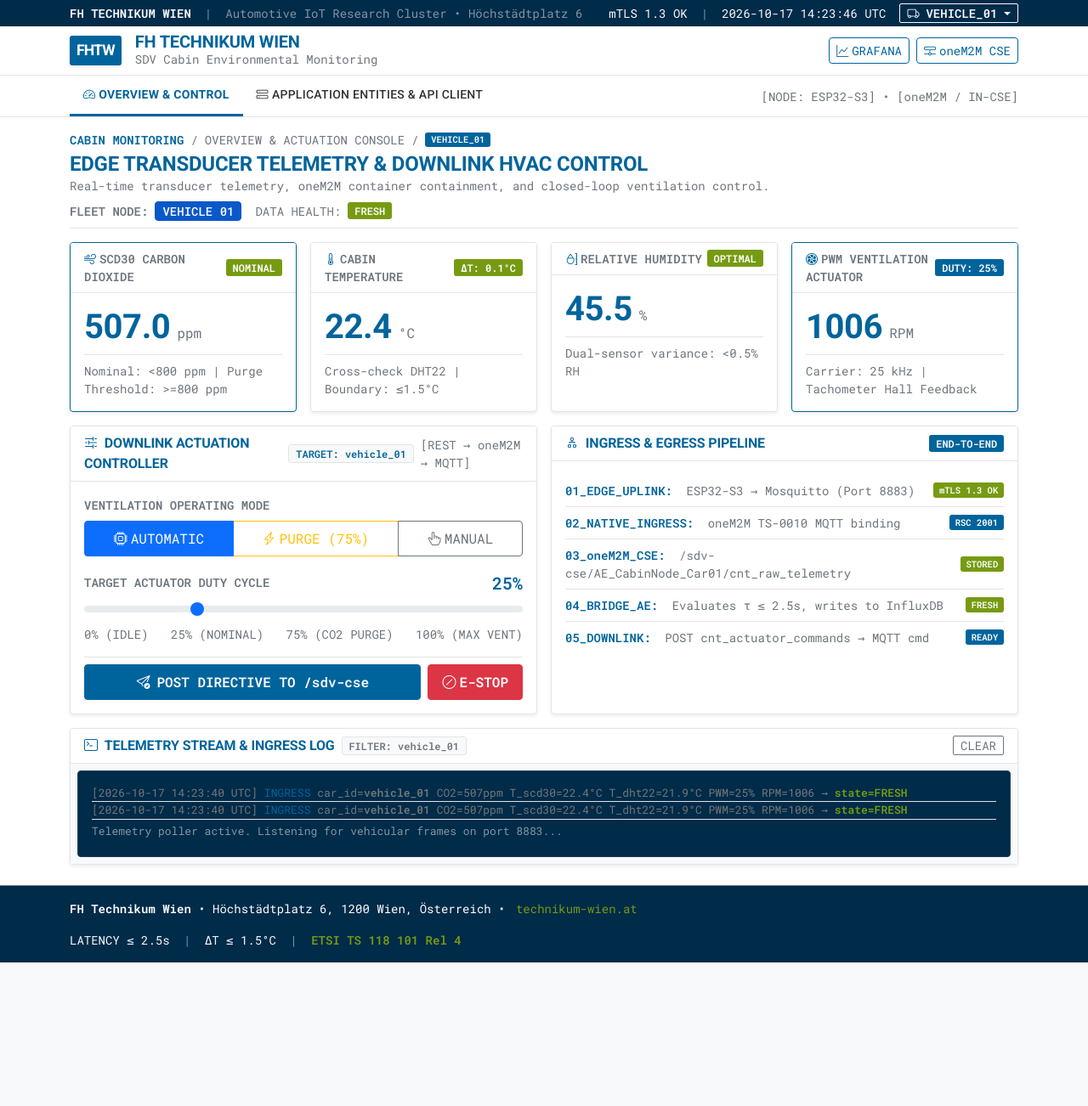
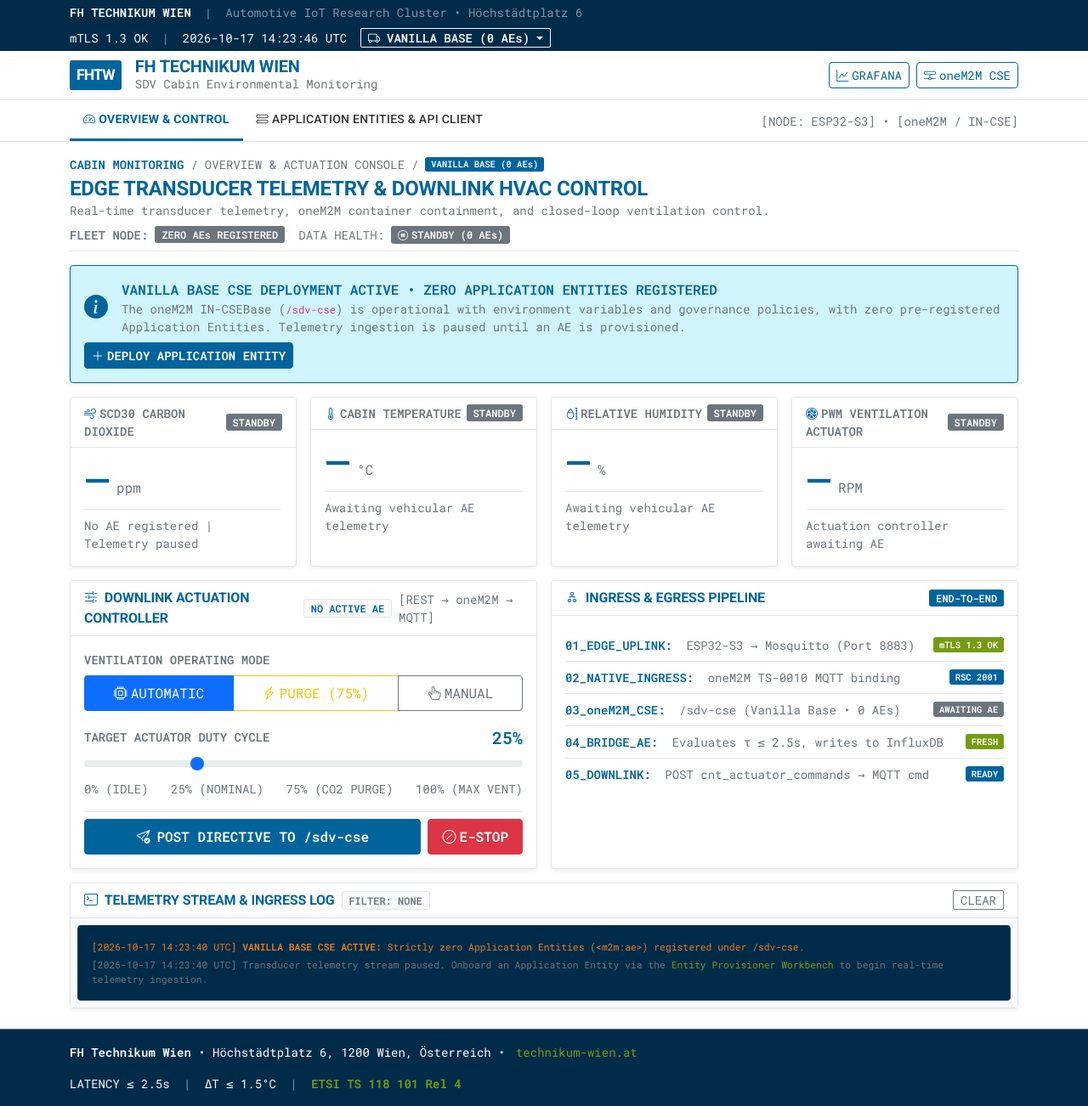
Before and after one commit to imosudi/HVAC-iot-monitoring, a Flask app: page / in a window 1280 px wide. Shown: the whole page at 85% size. Before the commit the page ends 1133 px from the top, so only its background shows below. Run offline with Flask 3, Linux system fonts and the light colour scheme; data that the repository does not hold is empty.

Commit message:
feat(portal): reflect vanilla base CSE state with zero registered application entities
Adapt the overview and navigation consoles to dynamically represent an uncommissioned vanilla Base CSE environment without pre-registered vehicular nodes.

- Display standby notification and paused telemetry stream when zero AEs exist
- Update fleet selector dropdown and pill switcher to indicate zero registered nodes
- Reconcile pipeline card to show awaiting AE status rather than static vehicle path
- Support STANDBY data health badge in telemetry macros

```diff
--- a/services/web_portal/app.py
+++ b/services/web_portal/app.py
@@ -136,18 +136,22 @@ def query_latest_influxdb_telemetry(car_id: Optional[str] = "vehicle_01"):
 @app.route("/", methods=["GET"])
 def index():
     """Renders the primary Overview and Closed-Loop Actuation console."""
-    car_id = request.args.get("car_id", "vehicle_01")
-    telemetry = query_latest_influxdb_telemetry(car_id=car_id)
     try:
         vehicles = onem2m_client.get_known_vehicles()
     except Exception:
-        vehicles = [{"id": "vehicle_01", "name": "VEHICLE 01", "ae_rn": "AE_CabinNode_Car01"}]
+        vehicles = []
+
+    car_id = request.args.get("car_id", "")
+    if not car_id and vehicles:
+        car_id = vehicles[0]["id"]
+
+    telemetry = query_latest_influxdb_telemetry(car_id=car_id) if (vehicles and car_id) else None
     return render_template(
         "index.html",
         active_page="overview",
         telemetry=telemetry,
         vehicles=vehicles,
-        active_car_id=car_id
+        active_car_id=car_id or ""
     ), 200
 
 
--- a/services/web_portal/static/js/portal.js
+++ b/services/web_portal/static/js/portal.js
@@ -5,14 +5,13 @@
  * ==============================================================================
  */
 
-let currentVehicle = localStorage.getItem('sdv_active_vehicle') || 'vehicle_01';
+let currentVehicle = localStorage.getItem('sdv_active_vehicle') || null;
 let fleetVehicles = [];
 
 document.addEventListener('DOMContentLoaded', () => {
     initHudClock();
     loadFleetVehicles();
     initTelemetryStream();
-    selectActiveVehicle(currentVehicle);
 });
 
 /**
@@ -75,6 +74,20 @@ function initHudClock() {
 }
 
 /**
+ * Displays a clean standby banner in the stream log when the Base CSE is in vanilla mode.
+ */
+function showVanillaBaseStreamMessage() {
+    const streamConsole = document.getElementById('streamConsole');
+    if (streamConsole) {
+        const nowStr = formatLocalDateTime(new Date());
+        streamConsole.innerHTML = `
+            <div class="text-warning font-monospace small mb-1">[${nowStr}] <strong>VANILLA BASE CSE ACTIVE:</strong> Strictly zero Application Entities (&lt;m2m:ae&gt;) registered under /sdv-cse.</div>
+            <div class="text-secondary font-monospace small">[${nowStr}] Transducer telemetry stream paused. Onboard an Application Entity via the <a href="/entities" class="text-fhtw-green text-decoration-none">Entity Provisioner Workbench</a> to begin real-time telemetry ingestion.</div>
+        `;
+    }
+}
+
+/**
  * Discovers and renders the registered vehicles roster across the SDV fleet.
  */
 async function loadFleetVehicles() {
@@ -82,10 +95,20 @@ async function loadFleetVehicles() {
         const response = await fetch('/api/vehicles');
         if (!response.ok) return;
         const data = await response.json();
-        if (data.vehicles && data.vehicles.length > 0) {
-            fleetVehicles = data.vehicles;
+        fleetVehicles = (data.vehicles && Array.isArray(data.vehicles)) ? data.vehicles : [];
+        if (fleetVehicles.length > 0) {
+            if (!currentVehicle || !fleetVehicles.some(v => v.id === currentVehicle)) {
+                currentVehicle = fleetVehicles[0].id;
+            }
             renderFleetDropdown(fleetVehicles);
             renderVehiclePills(fleetVehicles);
+            selectActiveVehicle(currentVehicle);
+        } else {
+            currentVehicle = null;
+            localStorage.removeItem('sdv_active_vehicle');
+            renderFleetDropdown([]);
+            renderVehiclePills([]);
+            selectActiveVehicle(null);
         }
     } catch (err) {
         console.debug('Fleet vehicles discovery poll failed:', err);
@@ -96,7 +119,37 @@ async function loadFleetVehicles() {
  * Selects the active vehicular node across the UI consoles.
  */
 function selectActiveVehicle(carId) {
-    if (!carId) return;
+    if (!carId || !fleetVehicles || fleetVehicles.length === 0) {
+        currentVehicle = null;
+        localStorage.removeItem('sdv_active_vehicle');
+
+        const globalBadge = document.getElementById('globalActiveVehicleBadge');
+        if (globalBadge) globalBadge.textContent = 'VANILLA BASE (0 AEs)';
+
+        const breadcrumbBadge = document.getElementById('breadcrumbVehicleBadge');
+        if (breadcrumbBadge) breadcrumbBadge.textContent = 'VANILLA BASE (0 AEs)';
+
+        const actuationBadge = document.getElementById('actuationTargetBadge');
+        if (actuationBadge) actuationBadge.textContent = 'NO ACTIVE AE';
+
+        const filterBadge = document.getElementById('logFilterBadge');
+        if (filterBadge) filterBadge.textContent = 'FILTER: NONE';
+
+        const pipelinePath = document.getElementById('pipelineCsePath');
+        if (pipelinePath) pipelinePath.textContent = '/sdv-cse (Vanilla Base • 0 AEs)';
+
+        const pipelineBadge = document.getElementById('pipelineCseBadge');
+        if (pipelineBadge) {
+            pipelineBadge.textContent = 'AWAITING AE';
+            pipelineBadge.className = 'badge bg-secondary text-white';
+        }
+
+        renderFleetDropdown([]);
+        renderVehiclePills([]);
+        showVanillaBaseStreamMessage();
+        return;
+    }
+
     currentVehicle = carId;
     localStorage.setItem('sdv_active_vehicle', carId);
 
@@ -131,6 +184,11 @@ function selectActiveVehicle(carId) {
         const suffix = digits ? `Car${digits.padStart(2, '0')}` : carId.replace('vehicle_', 'Car');
         pipelinePath.textContent = `/sdv-cse/AE_CabinNode_${suffix}/cnt_raw_telemetry`;
     }
+    const pipelineBadge = document.getElementById('pipelineCseBadge');
+    if (pipelineBadge) {
+        pipelineBadge.textContent = 'STORED';
+        pipelineBadge.className = 'badge bg-fhtw-green text-white';
+    }
 
     // 6. Refresh active highlights in dropdown and pills
     renderFleetDropdown(fleetVehicles);
@@ -149,11 +207,14 @@ function renderFleetDropdown(vehicles) {
     const listEl = document.getElementById('fleetVehicleMenuItems');
     if (!listEl) return;
 
-    const roster = (vehicles && vehicles.length > 0) ? vehicles : [
-        { id: 'vehicle_01', name: 'VEHICLE 01', ae_rn: 'AE_CabinNode_Car01' }
-    ];
+    if (!vehicles || vehicles.length === 0) {
+        listEl.innerHTML = `
+            <li><span class="dropdown-item text-secondary disabled small"><i class="bi bi-info-circle me-2"></i>Zero AEs Registered</span></li>
+        `;
+        return;
+    }
 
-    listEl.innerHTML = roster.map(v => {
+    listEl.innerHTML = vehicles.map(v => {
         const isActive = v.id === currentVehicle;
         return `
             <li>
@@ -178,11 +239,14 @@ function renderVehiclePills(vehicles) {
     const pillsGroup = document.getElementById('vehiclePillsGroup');
     if (!pillsGroup) return;
 
-    const roster = (vehicles && vehicles.length > 0) ? vehicles : [
-        { id: 'vehicle_01', name: 'VEHICLE 01' }
-    ];
+    if (!vehicles || vehicles.length === 0) {
+        pillsGroup.innerHTML = `
+            <span class="badge bg-secondary font-monospace py-1 px-2">ZERO AEs REGISTERED</span>
+        `;
+        return;
+    }
 
-    pillsGroup.innerHTML = roster.map(v => {
+    pillsGroup.innerHTML = vehicles.map(v => {
         const isActive = v.id === currentVehicle;
         return `
             <button type="button"
@@ -204,6 +268,10 @@ function initTelemetryStream() {
     if (!streamConsole) return;
 
     fetchActiveVehicleTelemetry = async function() {
+        if (!currentVehicle || !fleetVehicles || fleetVehicles.length === 0) {
+            showVanillaBaseStreamMessage();
+            return;
+        }
         try {
             const response = await fetch(`/api/telemetry/latest?car_id=${encodeURIComponent(currentVehicle)}`);
             if (!response.ok) return;
--- a/services/web_portal/templates/base.html
+++ b/services/web_portal/templates/base.html
@@ -50,12 +50,22 @@
                             aria-expanded="false"
                             title="Active Vehicular Context across SDV Fleet">
                         <i class="bi bi-truck me-1"></i>
-                        <span id="globalActiveVehicleBadge" class="fw-bold">VEHICLE_01</span>
+                        <span id="globalActiveVehicleBadge" class="fw-bold">
+                            {% if vehicles and vehicles|length > 0 %}{{ active_car_id|upper }}{% else %}VANILLA BASE (0 AEs){% endif %}
+                        </span>
                     </button>
                     <ul class="dropdown-menu dropdown-menu-end shadow-sm font-monospace small" id="fleetVehicleMenu" aria-labelledby="fleetVehicleDropdown">
                         <li><h6 class="dropdown-header text-uppercase text-secondary small py-1"><i class="bi bi-hdd-network me-1"></i>SDV Fleet Nodes</h6></li>
                         <div id="fleetVehicleMenuItems">
-                            <li><a class="dropdown-item active" href="javascript:void(0)" onclick="selectActiveVehicle('vehicle_01')"><i class="bi bi-check2 text-success me-2"></i>vehicle_01 (AE_CabinNode_Car01)</a></li>
+                            {% for v in vehicles %}
+                            <li>
+                                <a class="dropdown-item {% if v.id == active_car_id %}active{% endif %}" href="javascript:void(0)" onclick="selectActiveVehicle('{{ v.id }}')">
+                                    <i class="bi bi-check2 text-success me-2"></i>{{ v.id }} ({{ v.ae_rn }})
+                                </a>
+                            </li>
+                            {% else %}
+                            <li><span class="dropdown-item text-secondary disabled small"><i class="bi bi-info-circle me-2"></i>Zero AEs Registered</span></li>
+                            {% endfor %}
                         </div>
                         <li><hr class="dropdown-divider my-1"></li>
                         <li><a class="dropdown-item text-fhtw-blue fw-semibold" href="/entities"><i class="bi bi-grid-3x3-gap me-2"></i>Fleet Entities &amp; Provisioner &rarr;</a></li>
--- a/services/web_portal/templates/components/telemetry_macros.html
+++ b/services/web_portal/templates/components/telemetry_macros.html
@@ -31,6 +31,8 @@
     <span class="badge bg-warning text-dark font-monospace px-2 py-1" id="badge-health-state"><i class="bi bi-clock-history me-1"></i>STALE (&tau; &gt; 2.5s)</span>
 {% elif state == 'DEGRADED' %}
     <span class="badge bg-warning text-dark font-monospace px-2 py-1" id="badge-health-state" style="background-color: #e67e22 !important; color: #fff !important;"><i class="bi bi-exclamation-triangle me-1"></i>DEGRADED (&Delta;T &gt; 1.5&deg;C)</span>
+{% elif state == 'AWAITING AE' or state == 'STANDBY' %}
+    <span class="badge bg-secondary text-white font-monospace px-2 py-1" id="badge-health-state"><i class="bi bi-pause-circle me-1"></i>STANDBY (0 AEs)</span>
 {% else %}
     <span class="badge bg-danger text-white font-monospace px-2 py-1" id="badge-health-state"><i class="bi bi-x-octagon me-1"></i>FAULT</span>
 {% endif %}
--- a/services/web_portal/templates/index.html
+++ b/services/web_portal/templates/index.html
@@ -12,7 +12,9 @@
             <span>/</span>
             <span>OVERVIEW &amp; ACTUATION CONSOLE</span>
             <span>/</span>
-            <span class="badge bg-fhtw-blue font-monospace" id="breadcrumbVehicleBadge">{{ active_car_id|upper }}</span>
+            <span class="badge bg-fhtw-blue font-monospace" id="breadcrumbVehicleBadge">
+                {% if vehicles and vehicles|length > 0 %}{{ active_car_id|upper }}{% else %}VANILLA BASE (0 AEs){% endif %}
+            </span>
         </div>
         <h1 class="font-heading fw-bold fs-4 text-fhtw-blue m-0 text-uppercase">
             Edge Transducer Telemetry &amp; Downlink HVAC Control
@@ -33,16 +35,29 @@
                     {{ v.name }}
                 </button>
                 {% else %}
-                <button type="button" class="btn btn-primary font-monospace px-2 py-0 active" onclick="selectActiveVehicle('vehicle_01')">VEHICLE 01</button>
+                <span class="badge bg-secondary font-monospace py-1 px-2">ZERO AEs REGISTERED</span>
                 {% endfor %}
             </div>
         </div>
         <div class="d-flex align-items-center gap-2">
             <span class="font-monospace small text-secondary">DATA HEALTH:</span>
-            {{ ui.health_chip(telemetry.health_state if telemetry else "FRESH") }}
+            {{ ui.health_chip(telemetry.health_state if telemetry else "AWAITING AE") }}
         </div>
     </div>
 </div>
+
+{% if not vehicles or vehicles|length == 0 %}
+<div class="alert alert-info border-info shadow-sm font-monospace d-flex flex-wrap align-items-center justify-content-between p-3 mb-3 gap-2">
+    <div class="d-flex align-items-center gap-3">
+        <i class="bi bi-info-circle-fill fs-3 text-fhtw-blue"></i>
+        <div>
+            <div class="fw-bold text-fhtw-blue">VANILLA BASE CSE DEPLOYMENT ACTIVE &bull; ZERO APPLICATION ENTITIES REGISTERED</div>
+            <div class="small text-secondary">The oneM2M IN-CSEBase (<code>/sdv-cse</code>) is operational with environment variables and governance policies, with zero pre-registered Application Entities. Telemetry ingestion is paused until an AE is provisioned.</div>
+        </div>
+    </div>
+    <a href="/entities" class="btn btn-sm btn-primary fw-bold text-nowrap"><i class="bi bi-plus-lg me-1"></i>DEPLOY APPLICATION ENTITY</a>
+</div>
+{% endif %}
 
 <!-- Primary Telemetry 4-Pane Matrix -->
 <div class="row g-2 g-xl-3 mb-3">
@@ -51,13 +66,13 @@
         {{ ui.metric_card(
             id_prefix="co2",
             title="SCD30 Carbon Dioxide",
-            value=telemetry.scd30.co2_ppm if telemetry and telemetry.scd30 else "485.0",
+            value=telemetry.scd30.co2_ppm if telemetry and telemetry.scd30 else "—",
             unit="ppm",
-            status_badge="NOMINAL",
-            status_variant="success",
+            status_badge="NOMINAL" if telemetry else "STANDBY",
+            status_variant="success" if telemetry else "secondary",
             icon="wind",
-            subtext="Nominal: <800 ppm | Purge Threshold: >=800 ppm",
-            border_highlight="info"
+            subtext="Nominal: <800 ppm | Purge Threshold: >=800 ppm" if telemetry else "No AE registered | Telemetry paused",
+            border_highlight="info" if telemetry else None
         ) }}
     </div>
 
@@ -66,12 +81,12 @@
         {{ ui.metric_card(
             id_prefix="temp-scd30",
             title="Cabin Temperature",
-            value=telemetry.scd30.temperature_c if telemetry and telemetry.scd30 else "22.1",
+            value=telemetry.scd30.temperature_c if telemetry and telemetry.scd30 else "—",
             unit="°C",
-            status_badge="ΔT: 0.1°C",
-            status_variant="success",
+            status_badge="ΔT: 0.1°C" if telemetry else "STANDBY",
+            status_variant="success" if telemetry else "secondary",
             icon="thermometer-half",
-            subtext="Cross-check DHT22 | Boundary: ≤1.5°C"
+            subtext="Cross-check DHT22 | Boundary: ≤1.5°C" if telemetry else "Awaiting vehicular AE telemetry"
         ) }}
     </div>
 
@@ -80,12 +95,12 @@
         {{ ui.metric_card(
             id_prefix="humidity",
             title="Relative Humidity",
-            value=telemetry.scd30.humidity_pct if telemetry and telemetry.scd30 else "45.2",
+            value=telemetry.scd30.humidity_pct if telemetry and telemetry.scd30 else "—",
             unit="%",
-            status_badge="OPTIMAL",
-            status_variant="success",
+            status_badge="OPTIMAL" if telemetry else "STANDBY",
+            status_variant="success" if telemetry else "secondary",
             icon="moisture",
-            subtext="Dual-sensor variance: <0.5% RH"
+            subtext="Dual-sensor variance: <0.5% RH" if telemetry else "Awaiting vehicular AE telemetry"
         ) }}
     </div>
 
@@ -94,15 +109,16 @@
         {{ ui.metric_card(
             id_prefix="fan-rpm",
             title="PWM Ventilation Actuator",
-            value=telemetry.actuator_state.tachometer_rpm if telemetry and telemetry.actuator_state else "982",
+            value=telemetry.actuator_state.tachometer_rpm if telemetry and telemetry.actuator_state else "—",
             unit="RPM",
-            status_badge="DUTY: " ~ (telemetry.actuator_state.pwm_duty_pct if telemetry and telemetry.actuator_state else "25") ~ "%",
-            status_variant="info",
+            status_badge=("DUTY: " ~ telemetry.actuator_state.pwm_duty_pct ~ "%") if telemetry and telemetry.actuator_state else "STANDBY",
+            status_variant="info" if telemetry else "secondary",
             icon="fan",
-            subtext="Carrier: 25 kHz | Tachometer Hall Feedback",
-            border_highlight="primary"
+            subtext="Carrier: 25 kHz | Tachometer Hall Feedback" if telemetry else "Actuation controller awaiting AE",
+            border_highlight="primary" if telemetry else None
         ) }}
     </div>
+</div>
 </div>
 
 <!-- Interactive Actuator Control & Pipeline Grid -->
@@ -115,7 +131,7 @@
                     <i class="bi bi-sliders2 text-fhtw-blue me-2"></i>DOWNLINK ACTUATION CONTROLLER
                 </span>
                 <div class="d-flex align-items-center gap-2">
-                    <span class="badge bg-light text-fhtw-blue border border-grid-subtle font-monospace" id="actuationTargetBadge">TARGET: {{ active_car_id }}</span>
+                    <span class="badge bg-light text-fhtw-blue border border-grid-subtle font-monospace" id="actuationTargetBadge">{% if vehicles and vehicles|length > 0 %}TARGET: {{ active_car_id }}{% else %}NO ACTIVE AE{% endif %}</span>
                     <span class="font-monospace small text-secondary d-none d-md-inline">[REST &rarr; oneM2M &rarr; MQTT]</span>
                 </div>
             </div>
@@ -202,9 +218,17 @@
                     <div class="list-group-item bg-transparent border-grid-subtle px-0 py-2 d-flex justify-content-between align-items-center">
                         <div>
                             <span class="text-fhtw-blue fw-semibold">03_oneM2M_CSE:</span>
-                            <span class="text-secondary ms-2">/sdv-cse/AE_CabinNode_Car01/cnt_raw_telemetry</span>
+                            <span class="text-secondary ms-2" id="pipelineCsePath">
+                                {% if vehicles and vehicles|length > 0 %}
+                                /sdv-cse/{{ vehicles[0].ae_rn }}/cnt_raw_telemetry
+                                {% else %}
+                                /sdv-cse (Vanilla Base &bull; 0 AEs)
+                                {% endif %}
+                            </span>
                         </div>
-                        <span class="badge bg-fhtw-green text-white">STORED</span>
+                        <span class="badge {% if vehicles and vehicles|length > 0 %}bg-fhtw-green{% else %}bg-secondary{% endif %} text-white" id="pipelineCseBadge">
+                            {% if vehicles and vehicles|length > 0 %}STORED{% else %}AWAITING AE{% endif %}
+                        </span>
                     </div>
                     <div class="list-group-item bg-transparent border-grid-subtle px-0 py-2 d-flex justify-content-between align-items-center">
                         <div>
@@ -233,7 +257,7 @@
             <span class="font-heading fw-bold text-fhtw-blue fs-6">
                 <i class="bi bi-terminal text-fhtw-blue me-2"></i>TELEMETRY STREAM &amp; INGRESS LOG
             </span>
-            <span class="badge bg-light border border-grid-subtle text-secondary font-monospace" id="logFilterBadge">FILTER: {{ active_car_id }}</span>
+            <span class="badge bg-light border border-grid-subtle text-secondary font-monospace" id="logFilterBadge">{% if vehicles and vehicles|length > 0 %}FILTER: {{ active_car_id }}{% else %}FILTER: NONE{% endif %}</span>
         </div>
         <button class="btn btn-outline-secondary btn-sm font-monospace py-0 px-2" onclick="clearStreamLog()">
             CLEAR
```
